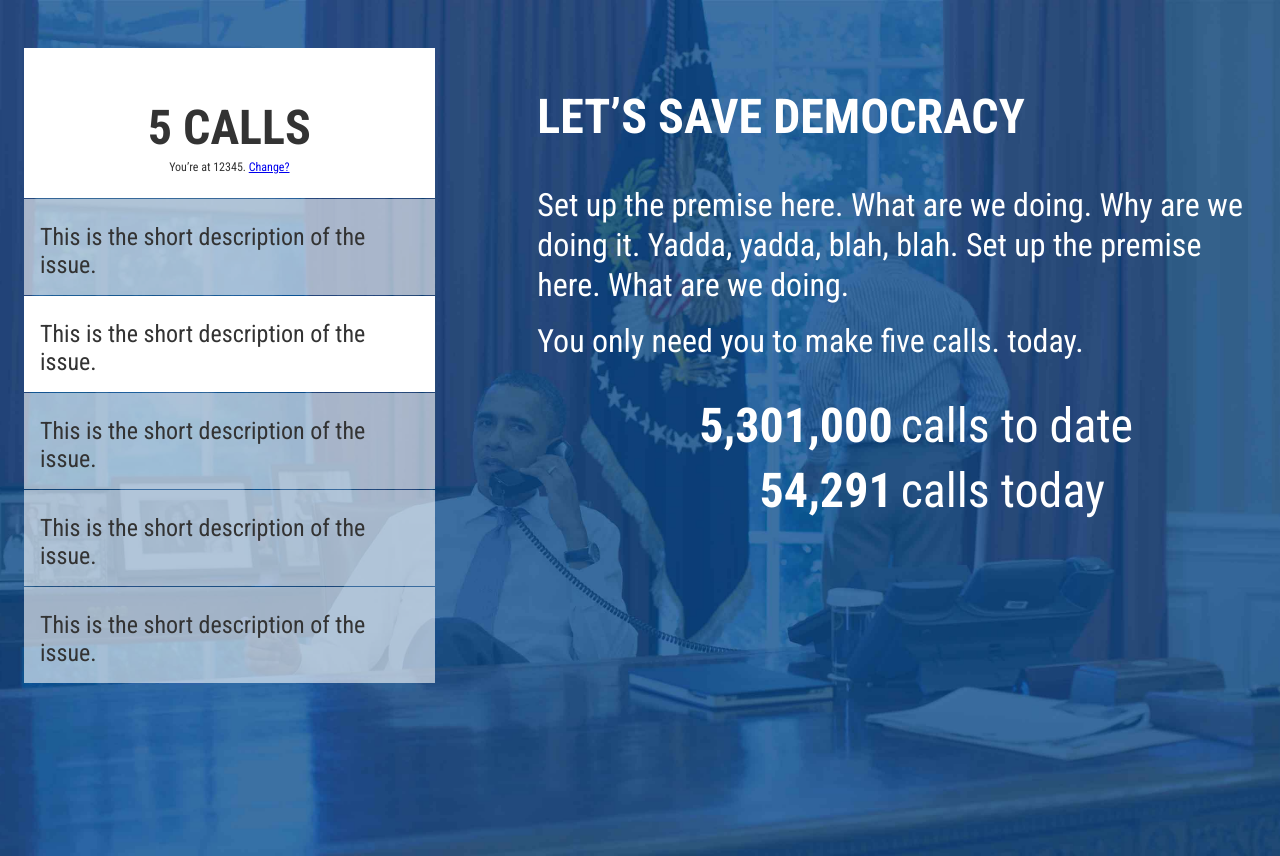
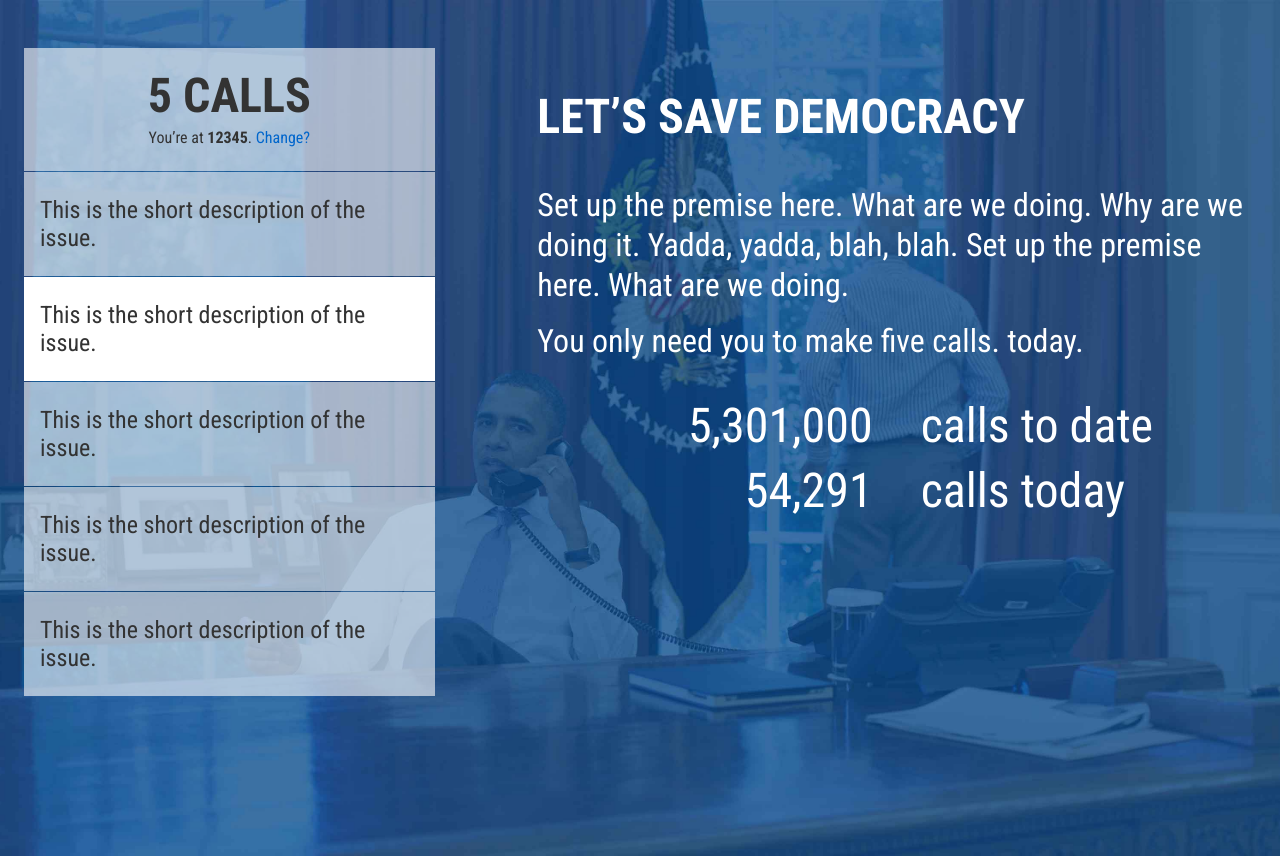
Before and after one commit to waffle-iron/5calls, a Flask app: page / in a window 1280 px wide. Run offline with Flask 2, Linux system fonts and the light colour scheme; style sheets or scripts are compiled from the project's sources.

Commit message:
Template and style polish

```diff
--- a/app/templates/static/index.html
+++ b/app/templates/static/index.html
@@ -8,13 +8,16 @@
     <link rel="stylesheet" href="{{ url_for('static', filename='css/style.css') }}">
   </head>
   <body>
-    <main class="content">
+    <main role="main" class="content">
       <div class="issues">
-        <header class="issues__header">
+        <header class="issues__header" role="banner">
           <h1 class="issues__title"><a href="/">5 Calls</a></h1>
-          <p class="issues__subtitle">You’re at 12345. <a href="#">Change?</a></p>
+          <p class="issues__subtitle">
+            You’re at <strong class="issues__zip-code">12345</strong>.
+            <a href="#">Change?</a>
+          </p>
         </header>
-        <ul class="issues-list">
+        <ul class="issues-list" role="navigation">
           <li class="issues-list__item">
             <p>This is the short description of the issue.</p>
           </li>
@@ -39,16 +42,16 @@
           <p>Set up the premise here. What are we doing. Why are we doing it. Yadda, yadda, blah, blah. Set up the premise here. What are we doing.</p>
           <p>You only need you to make five calls. today.</p>
         </header>
-        <ul class="hypothesis__stats">
-        <li class="hypothesis__stat">
-          <strong class="hypothesis__stat-value">5,301,000</strong>
-          <label  class="hypothesis__stat-label">calls to date</label>
-        </li>
-        <li class="hypothesis__stat">
-          <strong class="hypothesis__stat-value">54,291</strong>
-          <label  class="hypothesis__stat-label">calls today</label>
-        </li>
-        </ul>
+        <dl class="hypothesis__stats">
+          <li class="hypothesis__stat">
+            <dt class="hypothesis__stat-value">5,301,000</dt>
+            <dd class="hypothesis__stat-dd">calls to date</dd>
+          </li>
+          <li class="hypothesis__stat">
+            <dt class="hypothesis__stat-value">54,291</dt>
+            <dd class="hypothesis__stat-dd">calls today</dd>
+          </li>
+        </dl>
       </div>
     </main>
 
--- a/static/scss/_elements.scss
+++ b/static/scss/_elements.scss
@@ -31,3 +31,18 @@ main {
 p {
   margin: 0 0 1rem;
 }
+
+a {
+  color: $blue;
+  text-decoration: none;
+
+  transition-property: color, background-color, border;
+  transition-duration: 0.2s;
+  transition-timing-function: ease;
+
+  &:hover,
+  &:focus {
+    // TODO: better, nicer link styles
+    text-decoration: underline;
+  }
+}
--- a/static/scss/_issues.scss
+++ b/static/scss/_issues.scss
@@ -11,15 +11,19 @@
   &__header {
     padding: 1.5rem 0 .5rem;
     text-align: center;
-    background-color: #fff;
+    background-color: fade-out(#fff, 0.4);
     margin-bottom: 1px;
+
+    &.is-active {
+      background-color: #fff;
+    }
   }
 
   &__title {
     font-size: 3rem;
     line-height: 1;
     font-weight: bold;
-    margin-bottom: .5rem;
+    margin: 0 0 0.5rem 0;
     text-transform: uppercase;
 
     a {
@@ -29,7 +33,7 @@
   }
 
   &__subtitle {
-    font-size: .75rem;
+    color: $gray-dark;
   }
 }
 
@@ -42,7 +46,7 @@
     background-color: fade-out(#fff, .4);
     margin-bottom: 1px;
     padding: 1em 1rem;
-    height: 4em;
+    min-height: 4em;
     font-size: 1.5rem;
 
     > * {
--- a/static/scss/style.scss
+++ b/static/scss/style.scss
@@ -1,8 +1,9 @@
-@import 'vendor/normalize.scss';
 @import url('https://fonts.googleapis.com/css?family=Roboto+Condensed:400,400i,700');
-@import '_variables-and-mixins';
-@import '_elements';
+
+@import 'vendor/normalize';
+@import 'variables-and-mixins';
+@import 'elements';
 
 // Components
-@import '_issues';
-@import '_hypothesis';
+@import 'issues';
+@import 'hypothesis';
```
Also changed, not shown: static/scss/_variables-and-mixins.scss (line endings or trailing spaces).
